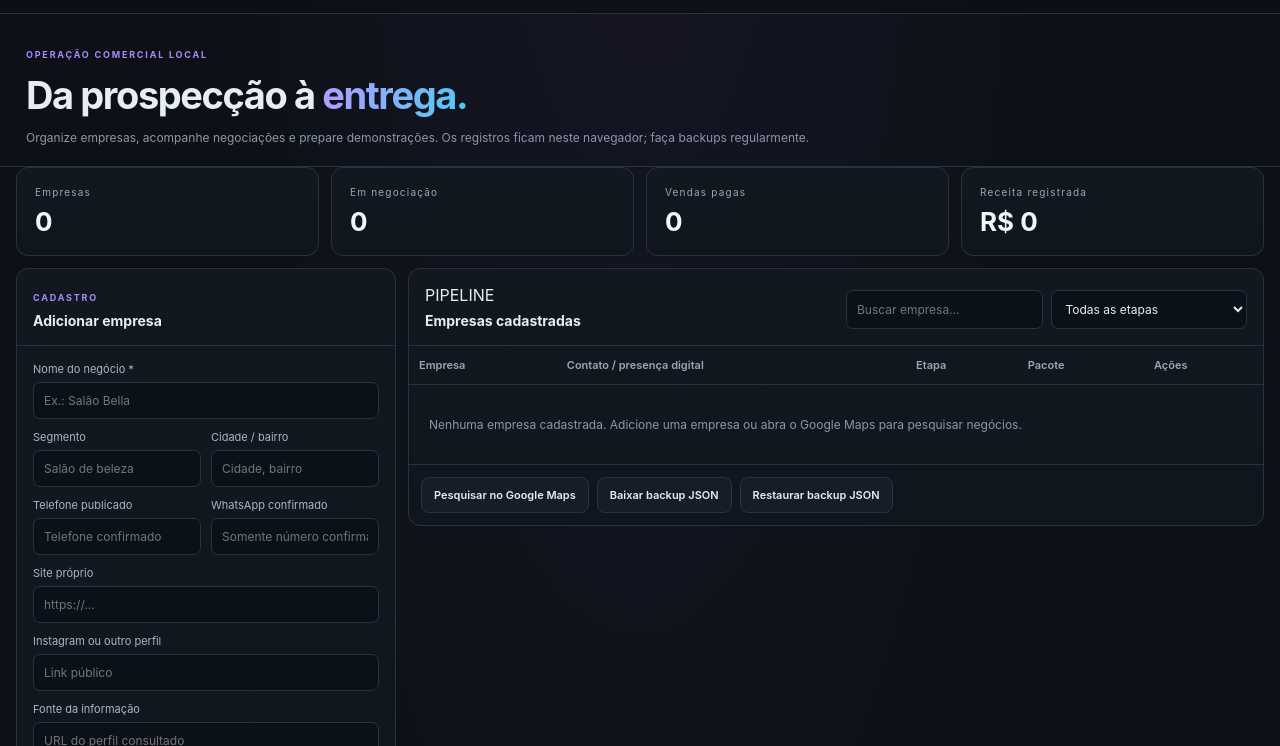
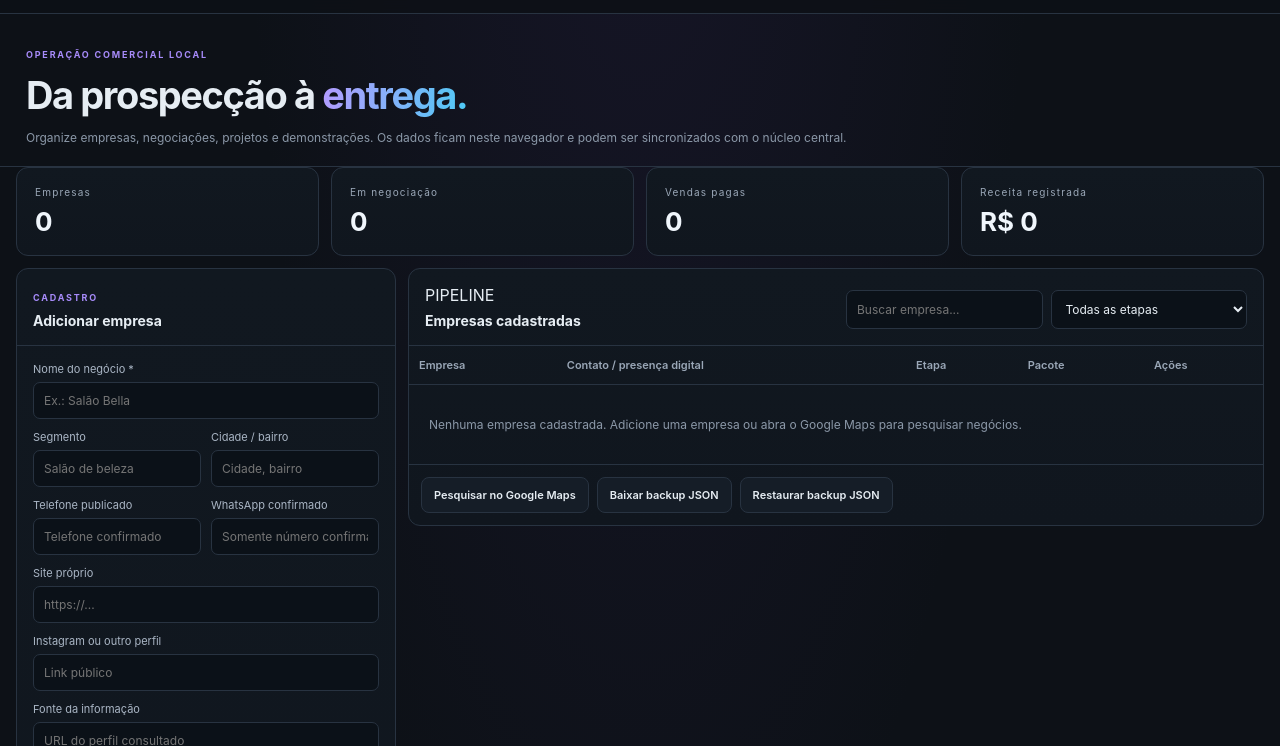
Before and after one commit to objetivoemandamento/vertice-climax, a plain HTML site: page business.html in a window 1280 px wide. Shown: the part 54-800 px from the top of the page. Drawn offline with Linux system fonts and the light colour scheme.

Commit message:
Clarify unified hub and local fallback behavior

```diff
--- a/business.html
+++ b/business.html
@@ -11,7 +11,7 @@
 <a class="brand" href="./index.html"><span class="logo">▲</span><span>Vértice <b>Climax</b><small>PAINEL COMERCIAL</small></span></a>
 <nav><a class="button" href="./index.html">Studio</a><a class="button" href="./whatsapp.html">WhatsApp Web</a><button class="button primary" id="export-csv">Exportar CSV</button></nav>
 </header>
-<section class="hero business-hero"><span class="eyebrow">OPERAÇÃO COMERCIAL LOCAL</span><h1>Da prospecção à <em>entrega.</em></h1><p>Organize empresas, acompanhe negociações e prepare demonstrações. Os registros ficam neste navegador; faça backups regularmente.</p></section>
+<section class="hero business-hero"><span class="eyebrow">OPERAÇÃO COMERCIAL LOCAL</span><h1>Da prospecção à <em>entrega.</em></h1><p>Organize empresas, negociações, projetos e demonstrações. Os dados ficam neste navegador e podem ser sincronizados com o núcleo central.</p></section>
 <main class="business-main">
 <section class="metrics" aria-label="Indicadores comerciais">
 <article class="metric panel"><span>Empresas</span><strong id="metric-total">0</strong></article>
```
